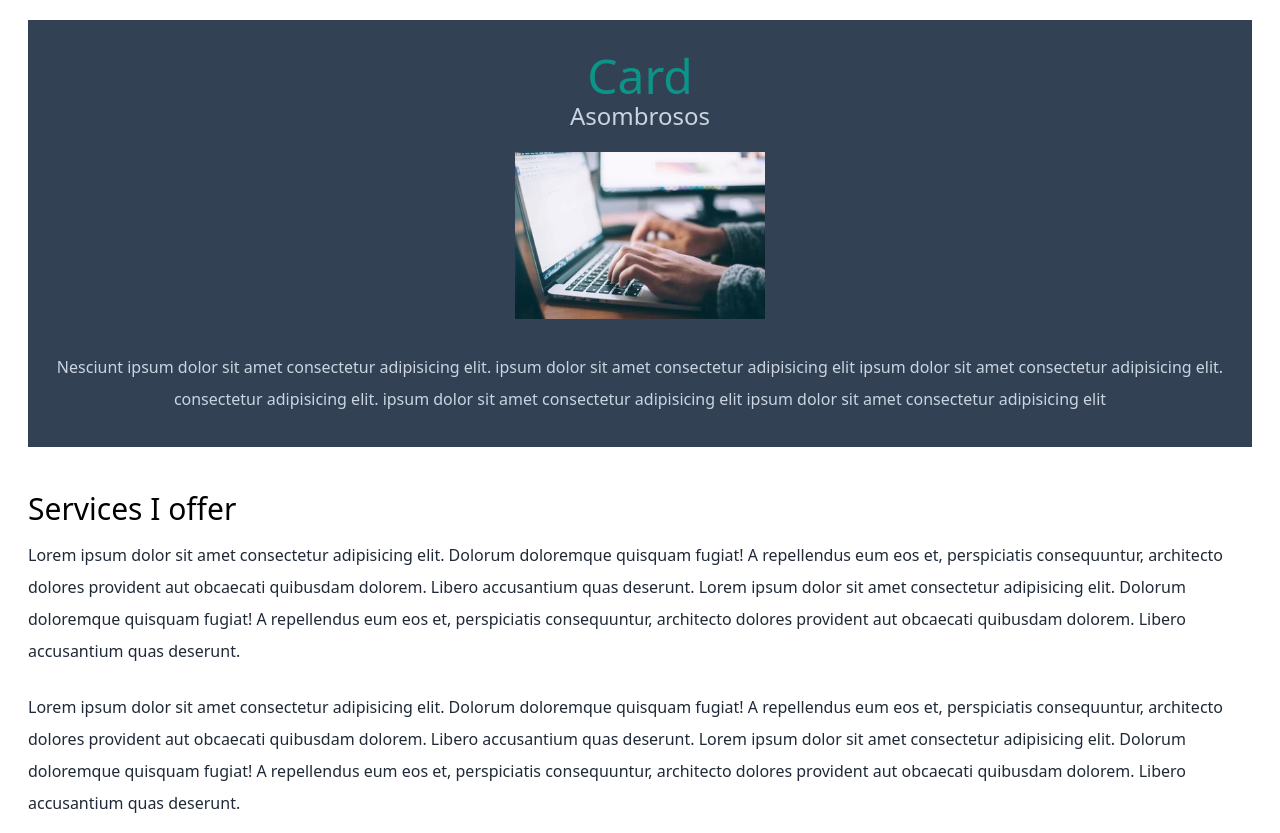
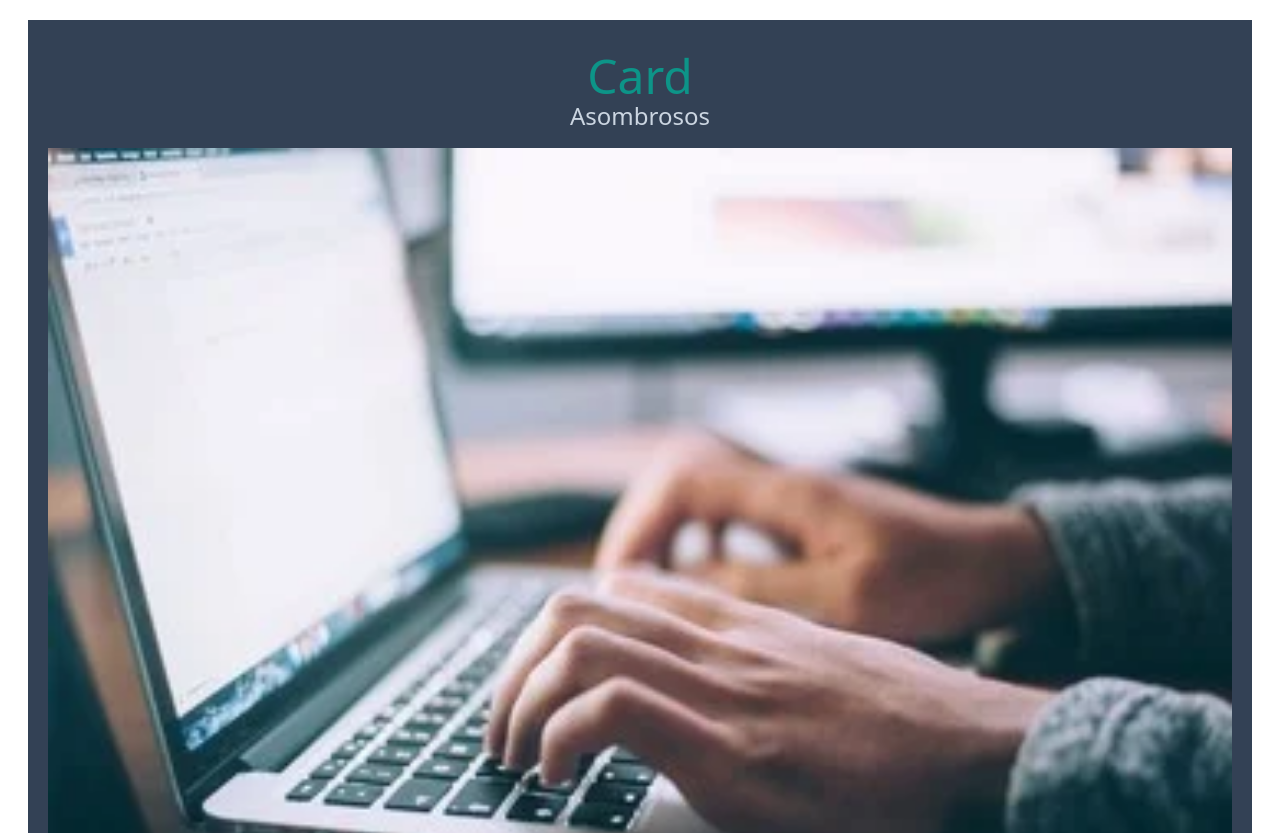
Before and after one commit to Jezath/vite-versel-prueba, a React (Vite) app: page / in a window 1280 px wide. Shown: the part 400-1233 px from the top of the page. Built offline with nearby package versions, Linux system fonts and the light colour scheme.

Commit message:
add swiper

```diff
--- a/package.json
+++ b/package.json
@@ -12,7 +12,8 @@
     "react": "^18.2.0",
     "react-dom": "^18.2.0",
     "react-icons": "^4.7.1",
-    "react-scroll": "^1.8.9"
+    "react-scroll": "^1.8.9",
+    "swiper": "^9.0.4"
   },
   "devDependencies": {
     "@types/react": "^18.0.27",
--- a/src/App.jsx
+++ b/src/App.jsx
@@ -29,7 +29,7 @@ function App() {
 
         <Header darkMode={darkMode} setNavMobile={setNavMobile} navMobile={navMobile}/>
 
-        <div className={`${navMobile ? 'right-0' : '-right-full'} fixed top-0 bottom-0 w-full transition-all bg-slate-700`}>
+        <div className={`${navMobile ? 'right-0' : '-right-full'} fixed top-0 bottom-0 w-full transition-all bg-white dark:bg-slate-700 z-10`}>
           <NavMobile setNavMobile={setNavMobile} navMobile={navMobile}/>
         </div>
 
--- a/src/components/Card.jsx
+++ b/src/components/Card.jsx
@@ -2,15 +2,49 @@ import React from 'react'
 
 //import archivo data
 import { dataImg } from '../data'
+
+//import swiper
+import { Swiper, SwiperSlide } from 'swiper/react';
+
+// import Swiper and modules styles
+import 'swiper/css';
+import 'swiper/css/navigation';
+import 'swiper/css/pagination';
 
 export const Card = () => {
   return (
     <div className='bg-slate-700 mt-8 text-center p-5'>
         <h2 className='text-5xl text-teal-600 font-medium pt-3'>Card</h2>
         <h3 className='text-2xl text-slate-300'>Asombrosos</h3>
-        <div className='flex justify-center'>
-        <img src={dataImg.img} style={{width:"250px"}} alt="foto aqui" className='my-5'/>
+
+        <div className='my-4'>
+
+          <Swiper
+            spaceBetween={20}
+            slidesPerView={1}
+            // onSlideChange={() => console.log('slide change')}
+            // onSwiper={(swiper) => console.log(swiper)}
+          >
+            <SwiperSlide className='w-32'>
+              {
+                <img src={dataImg.img} alt="" className='w-full' />
+              }
+            </SwiperSlide>
+
+            <SwiperSlide className='w-32'>
+              {
+                <img src={dataImg.img2} alt="" className='w-full'/>
+              }
+            </SwiperSlide>
+
+            {/* <SwiperSlide>Slide 2</SwiperSlide>
+            <SwiperSlide>Slide 3</SwiperSlide>
+            <SwiperSlide>Slide 4</SwiperSlide> */}
+
+          </Swiper>
+
         </div>
+
         <p className='text-slate-300 py-3 leading-8'>Nesciunt ipsum dolor sit amet consectetur adipisicing elit. ipsum dolor sit amet consectetur adipisicing elit ipsum dolor sit amet consectetur adipisicing elit. consectetur adipisicing elit. ipsum dolor sit amet consectetur adipisicing elit ipsum dolor sit amet consectetur adipisicing elit</p>
     </div>
   )
--- a/src/components/Header.jsx
+++ b/src/components/Header.jsx
@@ -6,7 +6,7 @@ import { Nav } from './Nav'
 
 export const Header = ({darkMode, navMobile, setNavMobile}) => {
   return (
-    <header className='py-8 fixed top-0 w-full bg-white dark:bg-slate-700'>
+    <header className='py-8 fixed top-0 w-full bg-white dark:bg-slate-700 z-20'>
 
         <div className='container mx-auto px-7 flex justify-between'>
             <h1 className='text-3xl dark:text-slate-300'>Developed</h1>
@@ -28,7 +28,7 @@ export const Header = ({darkMode, navMobile, setNavMobile}) => {
 
                 <button onClick={() => {
                     navMobile ? setNavMobile(false) : setNavMobile(true)
-                    //console.log(navMobile)
+                    console.log(navMobile)
                     //setNavMobile(true)
                 }} className={`btn ${ navMobile ? 'btn' : 'btn-f'} md:hidden`}>
                     <span className='origin-left transition-all bg-black w-full h-[2px] rounded dark:bg-slate-300'></span>
```
Also changed, not shown: 1 other file (tests, documents, lock files or other folders).
